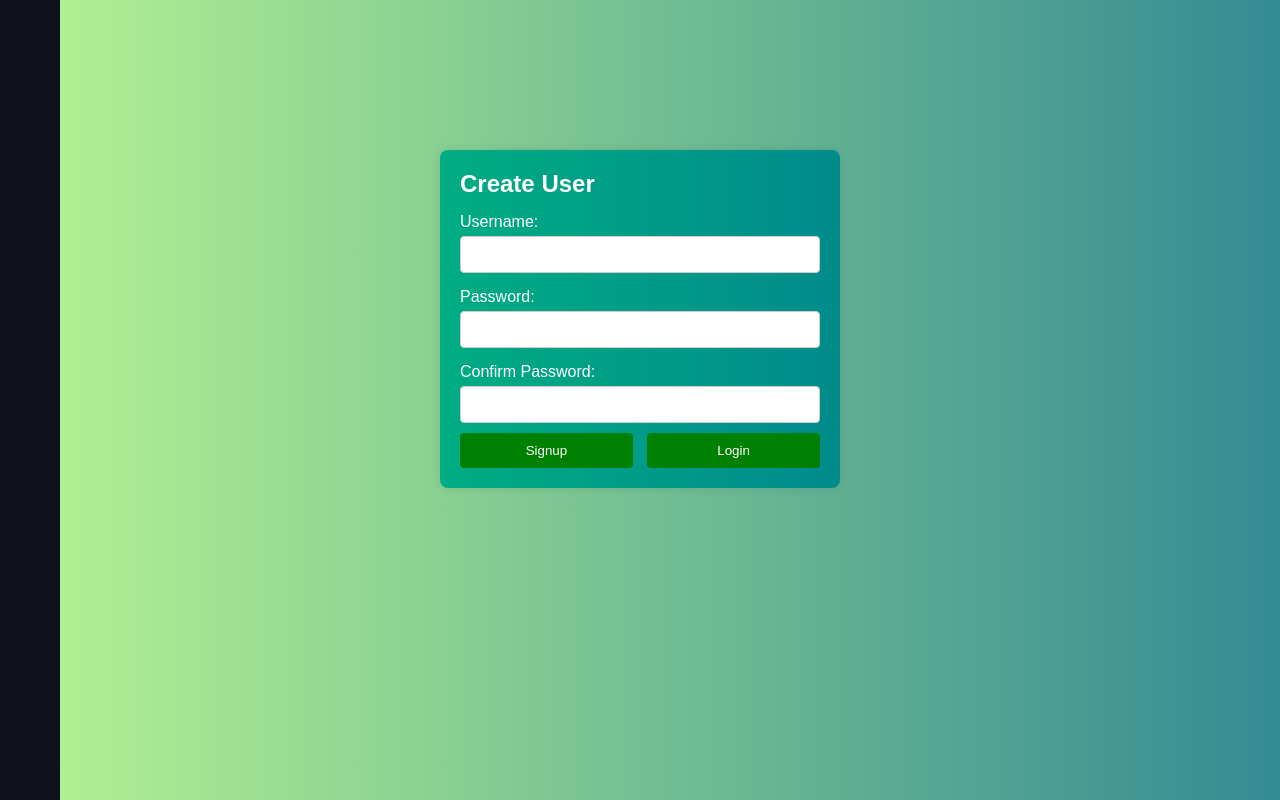
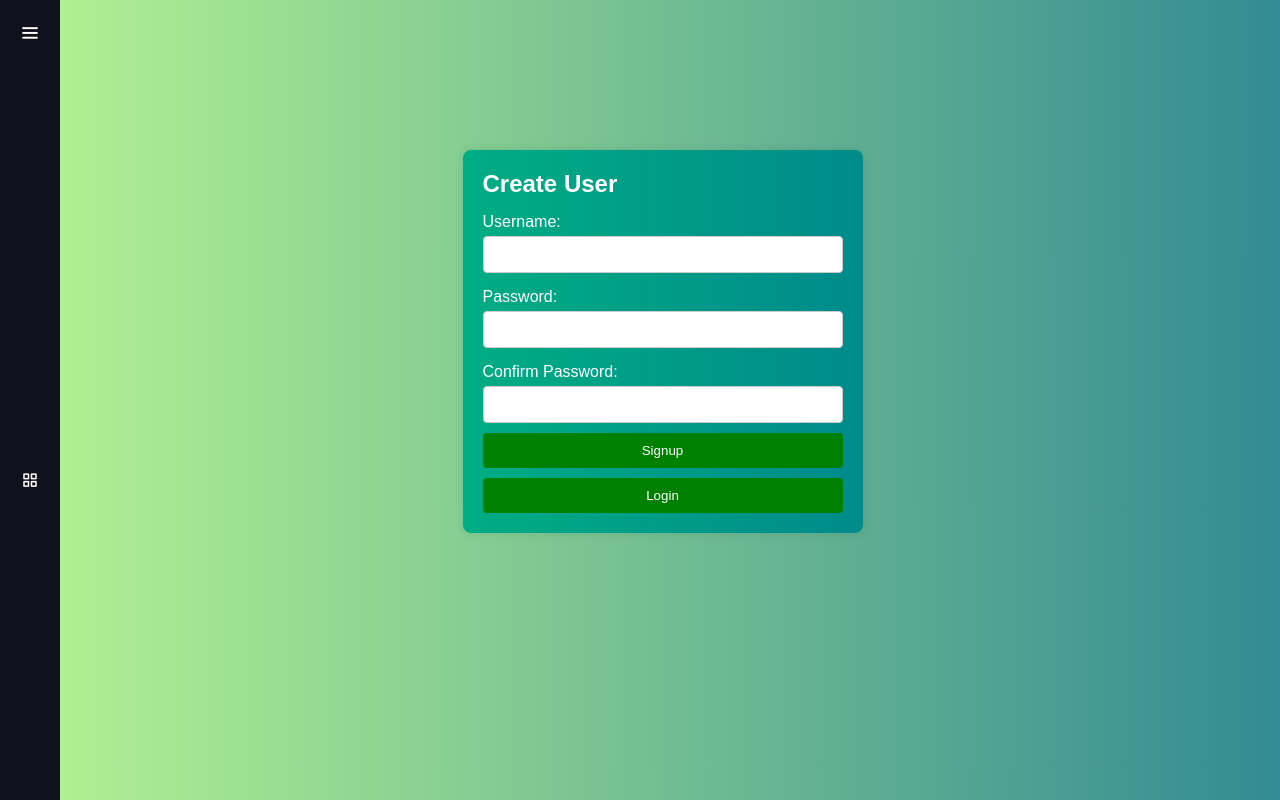
Before and after one commit to ansarkp10/akmedia, a Django app: page /signup/ in a window 1280 px wide. Run offline with Django 5.2, Linux system fonts and the light colour scheme.

Commit message:
Update signup.html

```diff
--- a/content/templates/signup.html
+++ b/content/templates/signup.html
@@ -2,6 +2,8 @@
 
 {% block content %}
 <head>
+  <!-- Boxicons CDN Link -->
+    <link href='https://unpkg.com/boxicons@2.0.7/css/boxicons.min.css' rel='stylesheet'>
   <style>
     /* General styling */
     body {
@@ -592,7 +594,7 @@
 }
   </style>
 </head>
-<body>
+<body style="padding-left: 45px;">
 <div class="sidebar">
       {% include 'menu.html' %}
   </div>
@@ -616,10 +618,8 @@
         <label>Confirm Password:</label>
         <input type="password" name="confirm_password" required>
       </p>
-    <div class="button-container">
       <button type="submit">Signup</button>
-      <button type="button" onclick="window.location.href='{% url 'login' %}'"> Login</button>
-    </div>
+      <button type="button" onclick="location.href='{% url 'login' %}'">Login</button>
     </form>
   </div>
 </div>
```
Lines whose indentation alone changed are shown as unchanged.
